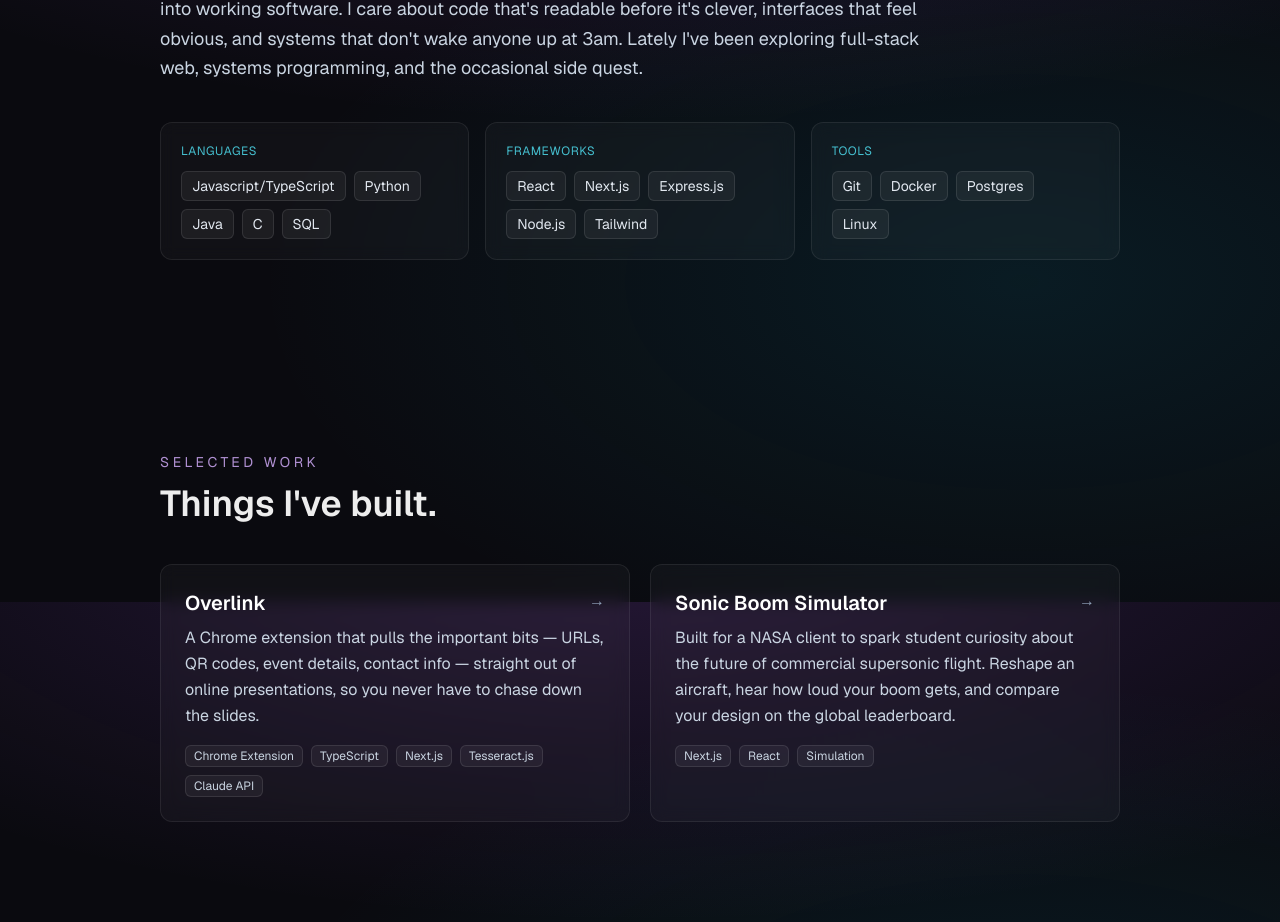
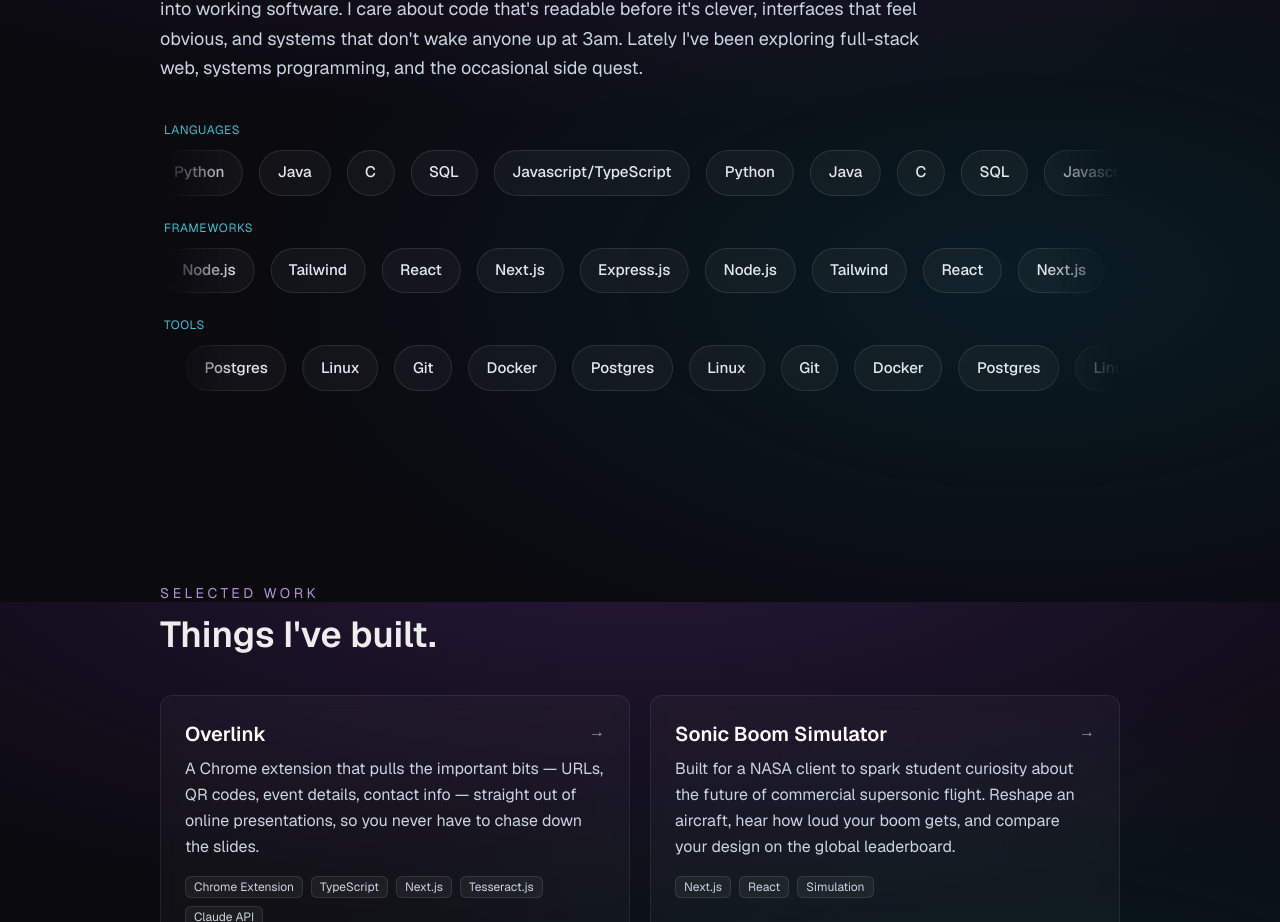
Before and after one commit to SeungwooDY/portfolio, a Next.js app: page / in a window 1280 px wide. Shown: the part 998-1920 px from the top of the page. Built offline with nearby package versions, Linux system fonts and the light colour scheme.

Commit message:
horizontal scroll for skills

```diff
--- a/app/globals.css
+++ b/app/globals.css
@@ -51,3 +51,54 @@ section {
   border-color: rgba(168, 85, 247, 0.5);
   background: rgba(255, 255, 255, 0.05);
 }
+
+.marquee {
+  position: relative;
+  mask-image: linear-gradient(90deg, transparent, black 8%, black 92%, transparent);
+  -webkit-mask-image: linear-gradient(90deg, transparent, black 8%, black 92%, transparent);
+}
+
+.marquee-viewport {
+  overflow: hidden;
+  padding: 1.25rem 0;
+  margin: -1.25rem 0;
+}
+
+.marquee-track {
+  display: flex;
+  width: max-content;
+  gap: 1rem;
+  animation: marquee-scroll 30s linear infinite;
+}
+
+.marquee-track.reverse {
+  animation-direction: reverse;
+}
+
+.marquee:hover .marquee-track {
+  animation-play-state: paused;
+}
+
+@keyframes marquee-scroll {
+  from { transform: translateX(0); }
+  to { transform: translateX(-50%); }
+}
+
+.skill-pill {
+  flex-shrink: 0;
+  padding: 0.65rem 1.1rem;
+  border-radius: 9999px;
+  background: rgba(255, 255, 255, 0.04);
+  border: 1px solid rgba(255, 255, 255, 0.1);
+  color: #e2e8f0;
+  font-size: 0.95rem;
+  font-weight: 500;
+  white-space: nowrap;
+  transition: border-color 0.2s ease, background 0.2s ease, transform 0.2s ease;
+}
+
+.skill-pill:hover {
+  border-color: rgba(168, 85, 247, 0.6);
+  background: rgba(168, 85, 247, 0.08);
+  transform: translateY(-2px);
+}
--- a/app/page.tsx
+++ b/app/page.tsx
@@ -73,22 +73,23 @@ export default function Home() {
             side quest.
           </p>
 
-          <div className="mt-10 grid gap-4 sm:grid-cols-3">
-            {skills.map((s) => (
-              <div key={s.group} className="card rounded-xl p-5">
-                <div className="text-xs uppercase tracking-wider text-cyan-300/80 mb-3">
+          <div className="mt-10 space-y-6">
+            {skills.map((s, idx) => (
+              <div key={s.group}>
+                <div className="text-xs uppercase tracking-wider text-cyan-300/80 mb-3 pl-1">
                   {s.group}
                 </div>
-                <ul className="flex flex-wrap gap-2">
-                  {s.items.map((i) => (
-                    <li
-                      key={i}
-                      className="text-sm px-2.5 py-1 rounded-md bg-white/5 border border-white/10 text-slate-200"
-                    >
-                      {i}
-                    </li>
-                  ))}
-                </ul>
+                <div className="marquee">
+                  <div className="marquee-viewport">
+                    <div className={`marquee-track ${idx % 2 === 1 ? "reverse" : ""}`}>
+                      {[...s.items, ...s.items, ...s.items, ...s.items].map((item, i) => (
+                        <span key={`${item}-${i}`} className="skill-pill">
+                          {item}
+                        </span>
+                      ))}
+                    </div>
+                  </div>
+                </div>
               </div>
             ))}
           </div>
```
